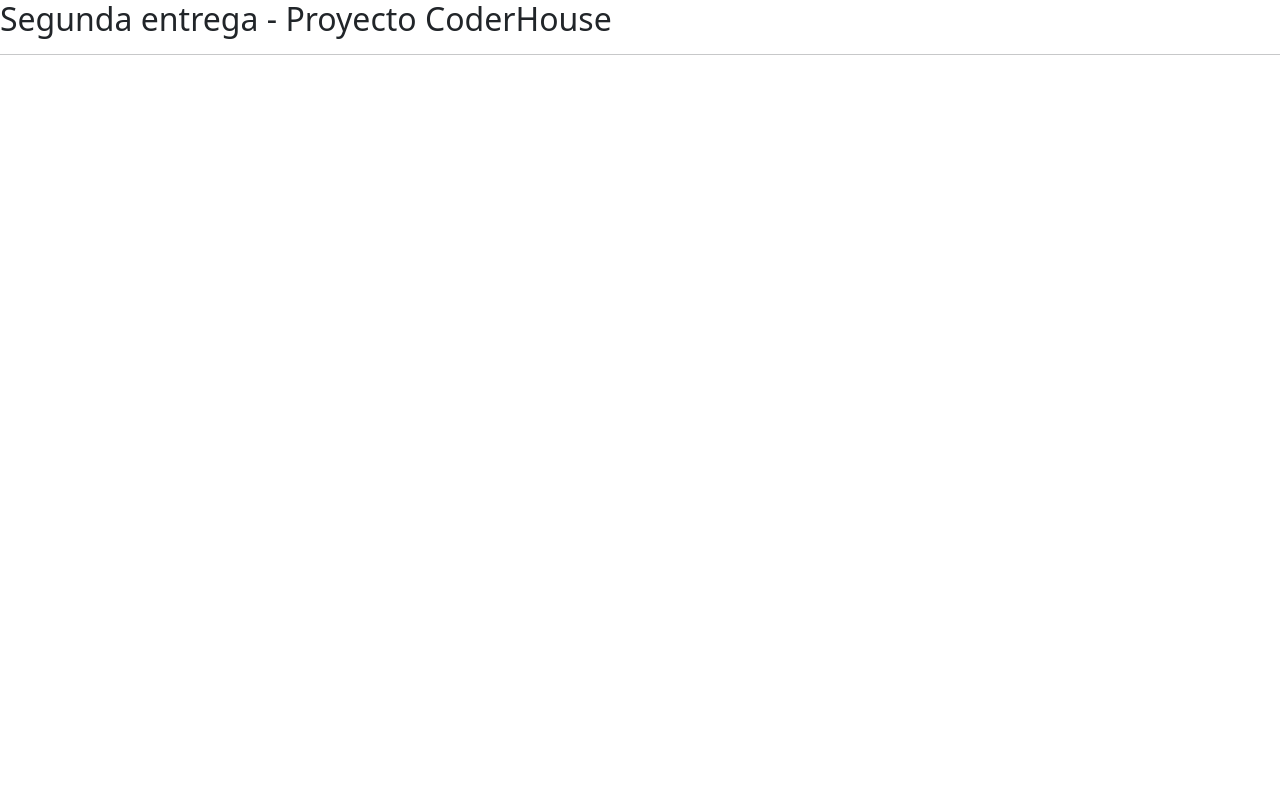
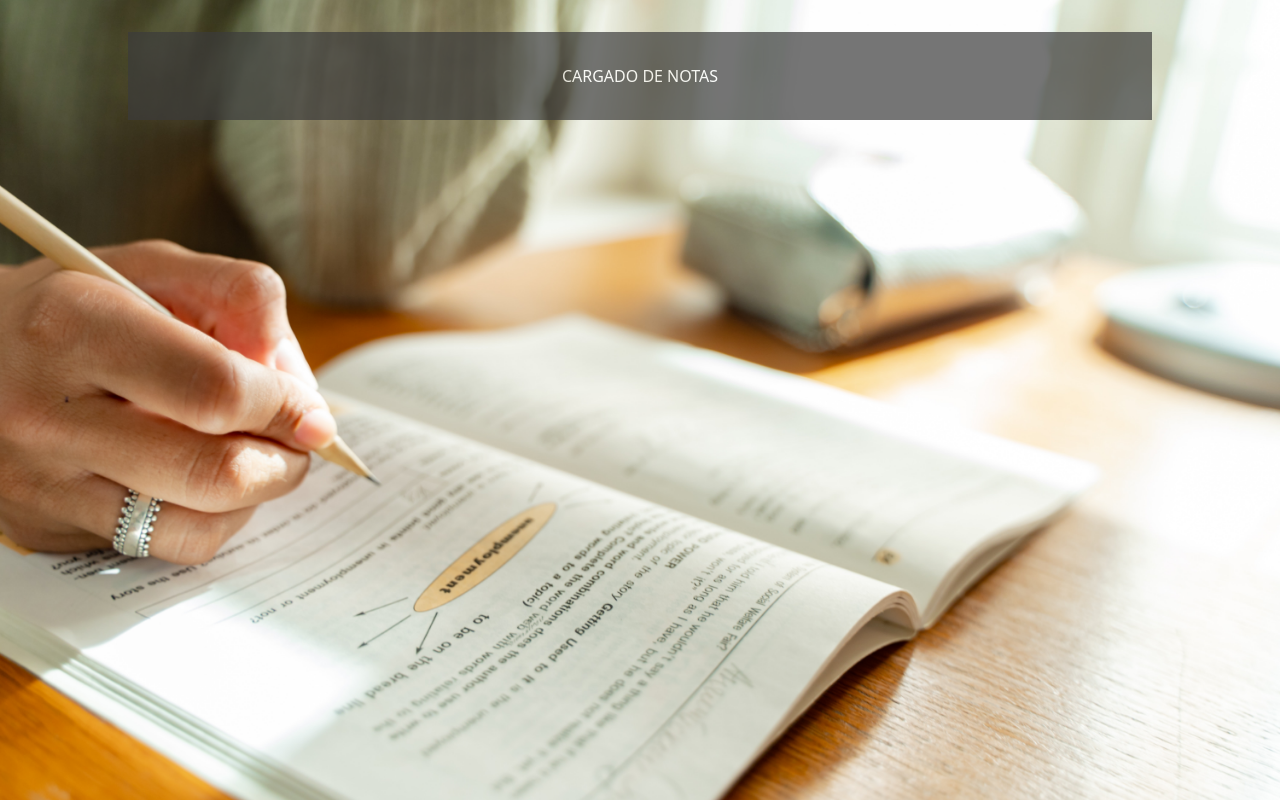
Before and after one commit to fabri075/CoderhouseJs, a plain HTML site: page index.html in a window 1280 px wide. Drawn offline with nearby package versions, Linux system fonts and the light colour scheme.

Commit message:
starting design

```diff
--- a/assets/styles.css
+++ b/assets/styles.css
@@ -7,3 +7,32 @@
 #action_button{
      display: none;
 }
+
+body{
+    background-image: url(./images/fondo.jpg);
+    background-repeat: no-repeat;
+    background-size: 100%;
+}
+
+
+section {
+    margin-bottom: 3em;
+    padding-top: 2em;
+    width: 100%;
+    display: flex;
+    flex-direction: column;
+    align-items: center;
+}
+
+.allback {
+    background-color: #3c3c3ced;
+    opacity: 0.75;
+    padding-top: 2em;
+    padding-bottom: 2em;
+    display: flex;
+    max-width: 80vw;
+    flex-direction: row;
+    justify-content: space-evenly;
+    width: 100%;
+    color: white;
+}
--- a/index.html
+++ b/index.html
@@ -4,15 +4,19 @@
     <meta charset="UTF-8">
     <meta http-equiv="X-UA-Compatible" content="IE=edge">
     <meta name="viewport" content="width=device-width, initial-scale=1.0">
+    <link rel="icon" type="image/png" sizes="56x56" href="./assets/images/pencil.png">
     <!-- ESTILOS -->
     <link rel="stylesheet" href="./assets/styles.css">
     <link href="https://cdn.jsdelivr.net/npm/bootstrap@5.2.2/dist/css/bootstrap.min.css" rel="stylesheet" integrity="sha384-Zenh87qX5JnK2Jl0vWa8Ck2rdkQ2Bzep5IDxbcnCeuOxjzrPF/et3URy9Bv1WTRi" crossorigin="anonymous">
-    <!-- <link rel="stylesheet" href="https://cdnjs.cloudflare.com/ajax/libs/font-awesome/4.7.0/css/font-awesome.min.css"> -->
-    <title>Proyecto Javascript</title>
+    <link rel="stylesheet" href="https://cdnjs.cloudflare.com/ajax/libs/font-awesome/4.7.0/css/font-awesome.min.css">
+    <title>Carga de notas</title>
 </head>
 <body>
-    <h2>Segunda entrega - Proyecto CoderHouse</h2>
-    <hr>
+    <section>
+        <div class="allback">
+            CARGADO DE NOTAS
+        </div>
+    </section>
     <input type="button" id="action_button" class="btn btn-primary btn-lg" value="Acciones">
 </body>
 <script type="text/javascript" src="./assets/main.js"></script>
```
Also changed, not shown: assets/images/fondo.jpg (added), assets/images/pencil.png (added).
